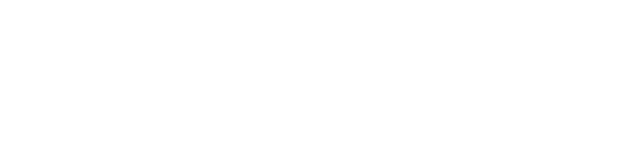
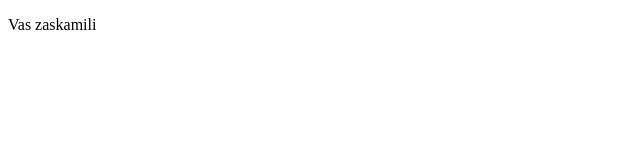
Before and after one commit to MrrBogart/MAIN, a plain HTML site: page index.html in a window 1280 px wide. Shown: the whole page, without its empty margins (0-640 px from the left). Drawn offline with Linux system fonts and the light colour scheme.

Commit message:
Commit v1
hihi 2

```diff
--- a/index.html
+++ b/index.html
@@ -4,6 +4,7 @@
     <title>pisos</title>
 </head>
 <body>
+    <p>Vas zaskamili</p>
 
 </body>
 </html>
```
